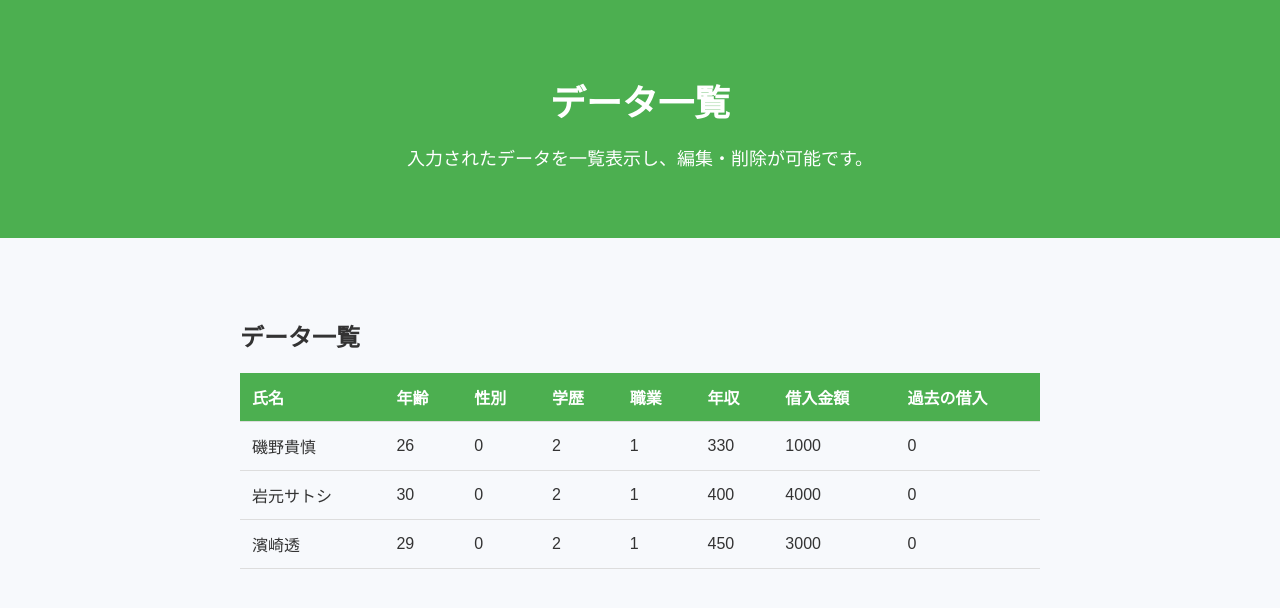
After one commit to watsontaka/machine-learning-app, a Django app: page /list/ in a window 1280 px wide. The commit adds this page. Shown: the top 608 px of the page. Run offline with Django 5.2, Linux system fonts and the light colour scheme; data comes from the database, SQL or seed files in the repository; both versions use the stored data as it was after the commit.

Commit message:
リスト機能作成

```diff
--- /dev/null
+++ b/machinelearning_app/picture_classification/templates/list.html
@@ -0,0 +1,50 @@
+<!DOCTYPE html>
+{% load static %}
+<html lang="ja">
+<head>
+  <meta charset="UTF-8">
+  <meta name="viewport" content="width=device-width, initial-scale=1.0">
+  <title>データ一覧ページ</title>
+  <link rel="stylesheet" href="{% static 'css/list/style.css' %}">
+</head>
+<body>
+  <header>
+    <h1>データ一覧</h1>
+    <p>入力されたデータを一覧表示し、編集・削除が可能です。</p>
+  </header>
+
+  <section id="list-section">
+    <h2>データ一覧</h2>
+    <table id="data-table">
+      <thead>
+        <tr>
+          <th>氏名</th>
+          <th>年齢</th>
+          <th>性別</th>
+          <th>学歴</th>
+          <th>職業</th>
+          <th>年収</th>
+          <th>借入金額</th>
+          <th>過去の借入</th>
+        </tr>
+      </thead>
+      <tbody id="data-body">
+        {% for item in object_list %}
+          <tr class="list">
+            <td class="name">{{ item.name }}</td>
+            <td class="age">{{ item.age }}</td>
+            <td class="sex">{{ item.sex }}</td>
+            <td class="education">{{ item.education }}</td>
+            <td class="occupation">{{ item.occupation }}</td>
+            <td class="income">{{ item.income }}</td>
+            <td class="loan">{{ item.loan }}</td>
+            <td class="loan-history">{{ item.loan_history }}</td>
+          </tr>
+        {% endfor %}
+      </tbody>
+    </table>
+  </section>
+
+  <script src="{% static 'javascript/list/script.js' %}"></script>
+</body>
+</html>
--- a/machinelearning_app/picture_classification/url.py
+++ b/machinelearning_app/picture_classification/url.py
@@ -7,5 +7,6 @@ urlpatterns = [
   path('',views.index_view, name='index'),
   path('image_recognize/', views.image_recognize_view, name='image_recognize'),
   path('numeric_analysis/', views.numeric_analysis_view, name='numeric_analysis'),
-  path('nlp/', views.npl_view, name='nlp')
+  path('nlp/', views.npl_view, name='nlp'),
+  path('list/', views.list_view, name='list')
 ]
--- a/machinelearning_app/picture_classification/views.py
+++ b/machinelearning_app/picture_classification/views.py
@@ -51,3 +51,10 @@ def logistic_predict(request):
 def npl_view(request):
 
   return render(request, 'nlp.html')
+
+def list_view(request):
+
+  object_list = Logistic_Predict.objects.all()
+  context = {'object_list': object_list}
+
+  return render(request, 'list.html', context)
--- /dev/null
+++ b/machinelearning_app/static/css/list/style.css
@@ -0,0 +1,78 @@
+body {
+  font-family: 'Arial', sans-serif;
+  background-color: #f7f9fc;
+  color: #333;
+  margin: 0;
+  padding: 0;
+}
+
+header {
+  background-color: #4CAF50;
+  color: white;
+  text-align: center;
+  padding: 50px 0;
+}
+
+header h1 {
+  font-size: 36px;
+  margin-bottom: 10px;
+}
+
+header p {
+  font-size: 18px;
+}
+
+#input-section {
+  text-align: center;
+  margin: 40px auto;
+  padding: 20px;
+  max-width: 600px;
+}
+
+input[type="text"] {
+  padding: 8px;
+  font-size: 16px;
+  width: 80%;
+  margin-right: 10px;
+}
+
+button {
+  padding: 8px 16px;
+  font-size: 16px;
+  background-color: #4CAF50;
+  color: white;
+  border: none;
+  border-radius: 5px;
+  cursor: pointer;
+}
+
+button:hover {
+  background-color: #45a049;
+}
+
+#list-section {
+  margin: 40px auto;
+  padding: 20px;
+  max-width: 800px;
+}
+
+table {
+  width: 100%;
+  border-collapse: collapse;
+}
+
+th, td {
+  padding: 12px;
+  text-align: left;
+  border-bottom: 1px solid #ddd;
+}
+
+th {
+  background-color: #4CAF50;
+  color: white;
+}
+
+.action-btn {
+  margin-right: 5px;
+  cursor: pointer;
+}
--- /dev/null
+++ b/machinelearning_app/static/javascript/list/script.js
@@ -0,0 +1,81 @@
+let dataList = [];
+let currentId = 1;
+
+// データを追加する関数
+function addData() {
+  const dataInput = document.getElementById('data-input');
+  const dataText = dataInput.value.trim();
+
+  if (dataText === "") {
+    alert("データを入力してください！");
+    return;
+  }
+
+  // 新しいデータオブジェクトを作成
+  const newData = {
+    id: currentId++,
+    text: dataText
+  };
+
+  // データリストに追加
+  dataList.push(newData);
+  dataInput.value = ""; // 入力フィールドをクリア
+  renderTable(); // テーブルを再描画
+}
+
+// データを表示する関数
+function renderTable() {
+  const dataBody = document.getElementById('data-body');
+  dataBody.innerHTML = ""; // テーブルをクリア
+
+  // データリストをテーブルに表示
+  dataList.forEach(data => {
+    const row = document.createElement('tr');
+
+    // ID列
+    const idCell = document.createElement('td');
+    idCell.textContent = data.id;
+    row.appendChild(idCell);
+
+    // データ内容列
+    const textCell = document.createElement('td');
+    textCell.textContent = data.text;
+    row.appendChild(textCell);
+
+    // 操作列（編集・削除ボタン）
+    const actionCell = document.createElement('td');
+    const editBtn = document.createElement('button');
+    editBtn.textContent = "編集";
+    editBtn.classList.add('action-btn');
+    editBtn.onclick = () => editData(data.id);
+
+    const deleteBtn = document.createElement('button');
+    deleteBtn.textContent = "削除";
+    deleteBtn.classList.add('action-btn');
+    deleteBtn.onclick = () => deleteData(data.id);
+
+    actionCell.appendChild(editBtn);
+    actionCell.appendChild(deleteBtn);
+    row.appendChild(actionCell);
+
+    dataBody.appendChild(row);
+  });
+}
+
+// データを編集する関数
+function editData(id) {
+  const newDataText = prompt("新しいデータ内容を入力してください:");
+  if (newDataText === null || newDataText.trim() === "") return;
+
+  const dataIndex = dataList.findIndex(data => data.id === id);
+  if (dataIndex !== -1) {
+    dataList[dataIndex].text = newDataText.trim();
+    renderTable(); // テーブルを再描画
+  }
+}
+
+// データを削除する関数
+function deleteData(id) {
+  dataList = dataList.filter(data => data.id !== id);
+  renderTable(); // テーブルを再描画
+}
```
Also changed, not shown: machinelearning_app/picture_classification/templates/numeric_analysis.html (+6 -1 lines), machinelearning_app/static/javascript/numeric_analysis/script.js (added, +7 -0 lines), machinelearning_app/db.sqlite3.
